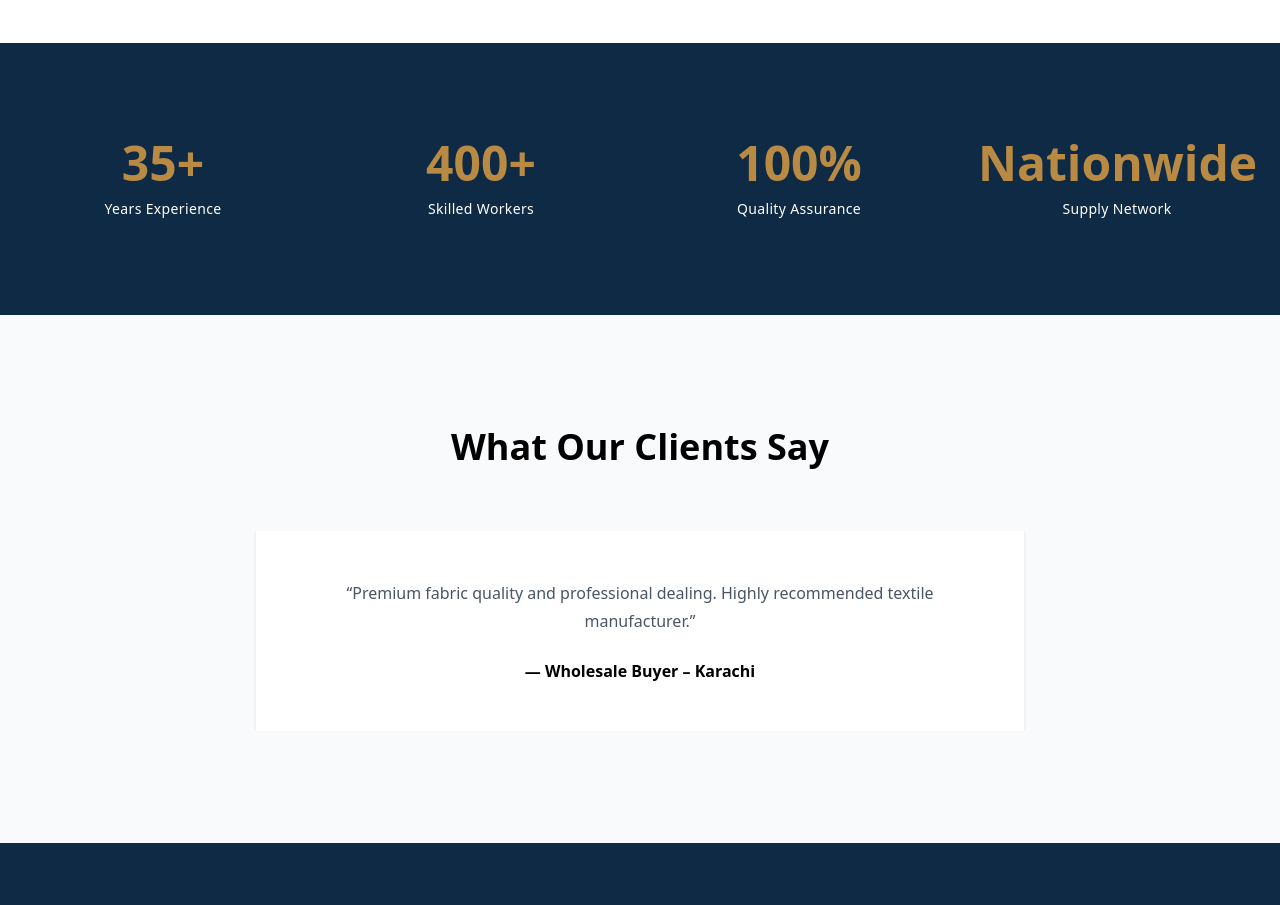
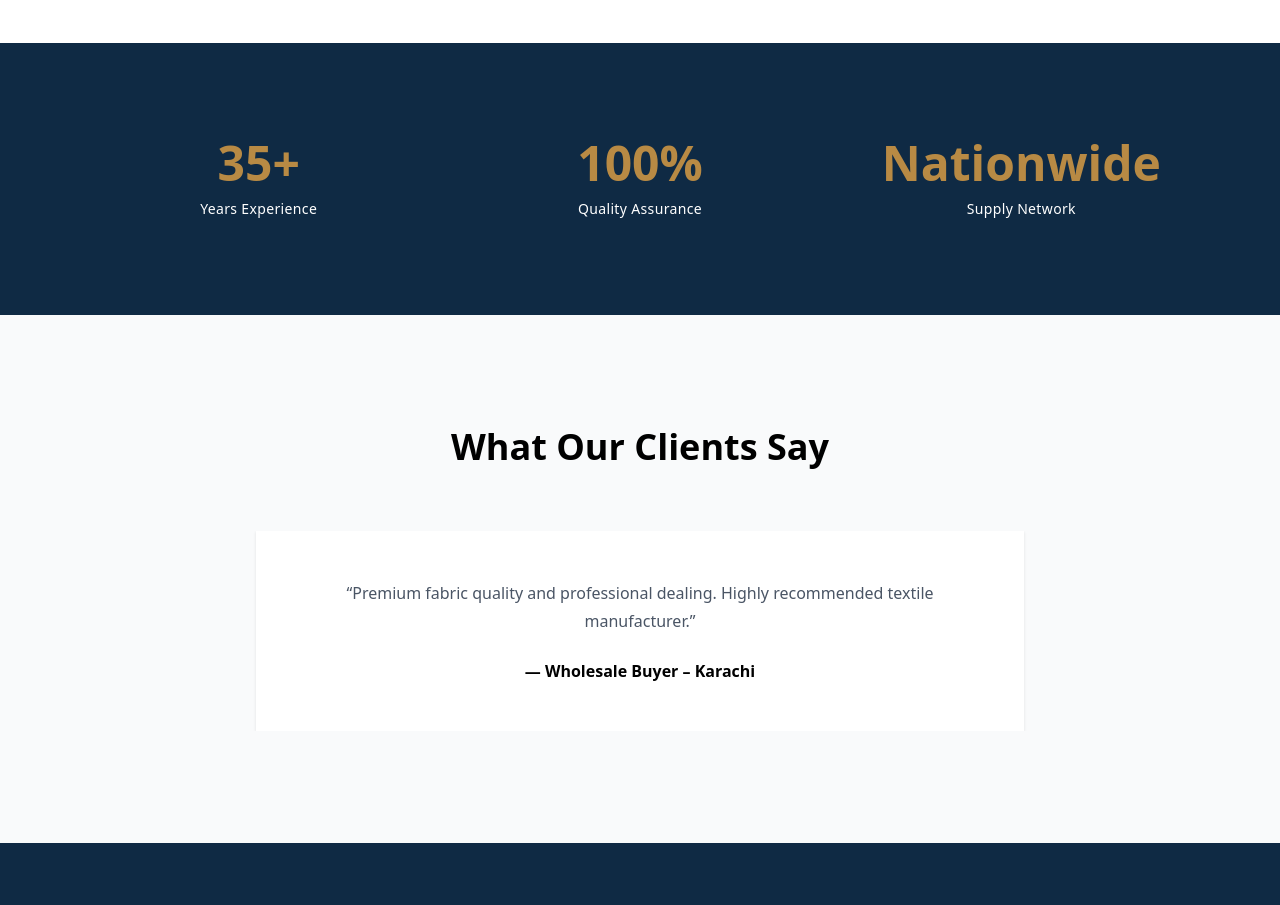
Before and after one commit to HassanShahidDev/AL-JANAT-TEXTILE-1, a React (Vite) app: page / in a window 1280 px wide. Shown: the part 1440-2345 px from the top of the page. Built offline with nearby package versions, Linux system fonts and the light colour scheme.

Commit message:
Remove workers stat and fix grid spacing

```diff
--- a/src/components/Stats.jsx
+++ b/src/components/Stats.jsx
@@ -3,10 +3,9 @@
 export default function Stats() {
   return (
     <section className="py-24 bg-[#0f2a44] text-white">
-      <div className="max-w-7xl mx-auto px-6 grid md:grid-cols-4 gap-10 text-center">
+      <div className="max-w-6xl mx-auto px-6 grid md:grid-cols-3 gap-10 text-center">
         {[
           { num: "35+", label: "Years Experience" },
-          { num: "400+", label: "Skilled Workers" },
           { num: "100%", label: "Quality Assurance" },
           { num: "Nationwide", label: "Supply Network" }
         ].map((s, i) => (
```
